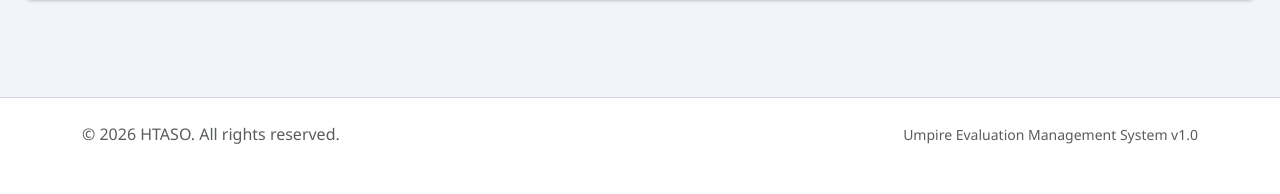
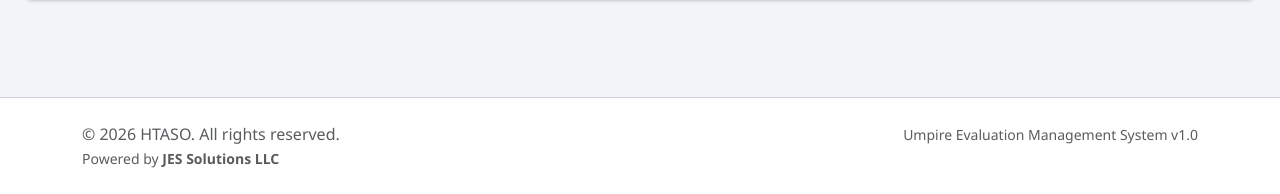
Before and after one commit to erioz3802/HTASO_Evaluation, a Flask app: page /admin/dashboard in a window 1280 px wide. Shown: the part 762-956 px from the top of the page. Before the commit the page ends 906 px from the top, so only its background shows below. Run offline with Flask 3, Linux system fonts and the light colour scheme; the visitor is signed in with stand-in values (Sample User, id 1).

Commit message:
Add powered by JES Solutions LLC message

```diff
--- a/templates/base.html
+++ b/templates/base.html
@@ -85,6 +85,7 @@
             <div class="row">
                 <div class="col-md-6">
                     <p class="mb-0 text-muted">&copy; {{ current_year or 2026 }} HTASO. All rights reserved.</p>
+                    <p class="mb-0 text-muted"><small>Powered by <strong>JES Solutions LLC</strong></small></p>
                 </div>
                 <div class="col-md-6 text-end">
                     <small class="text-muted">Umpire Evaluation Management System v1.0</small>
```
